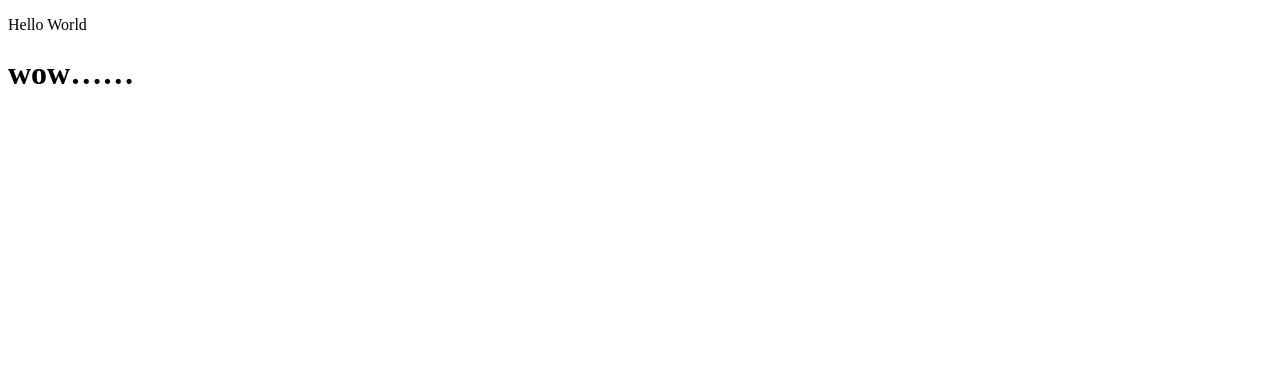
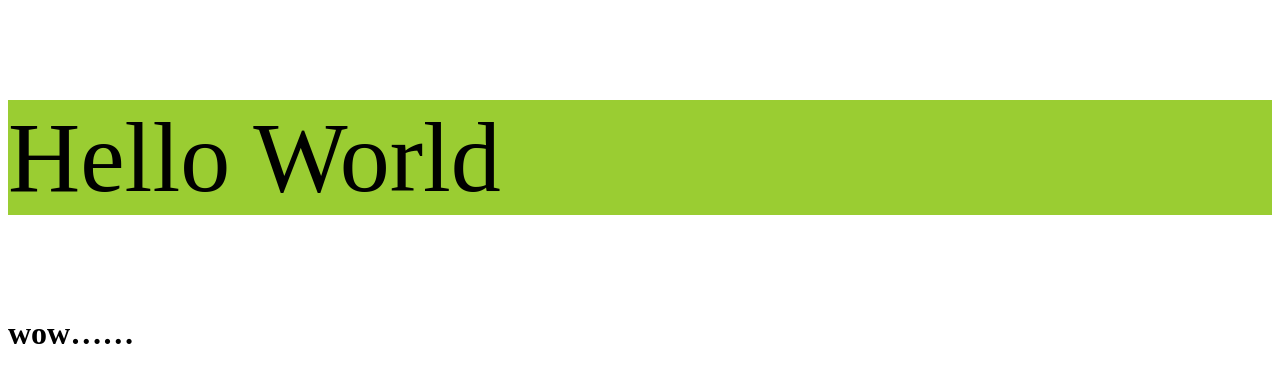
Before and after one commit to luzhenshengx/LearnCase, a plain HTML site: page index.html in a window 1280 px wide. Drawn offline with Linux system fonts and the light colour scheme.

Commit message:
做了部分修改” git commit -m 做了部分修改”

```diff
--- a/CSS/indexCss.css
+++ b/CSS/indexCss.css
@@ -0,0 +1,3 @@
+p {
+    background-color: yellowgreen;
+}
--- a/Js/indexJs.js
+++ b/Js/indexJs.js
@@ -0,0 +1 @@
+document.querySelector('p').style.fontSize = '100px'
```
Also changed, not shown: inde.html (added, +10 -0 lines), index.html (+1 -0 lines).
